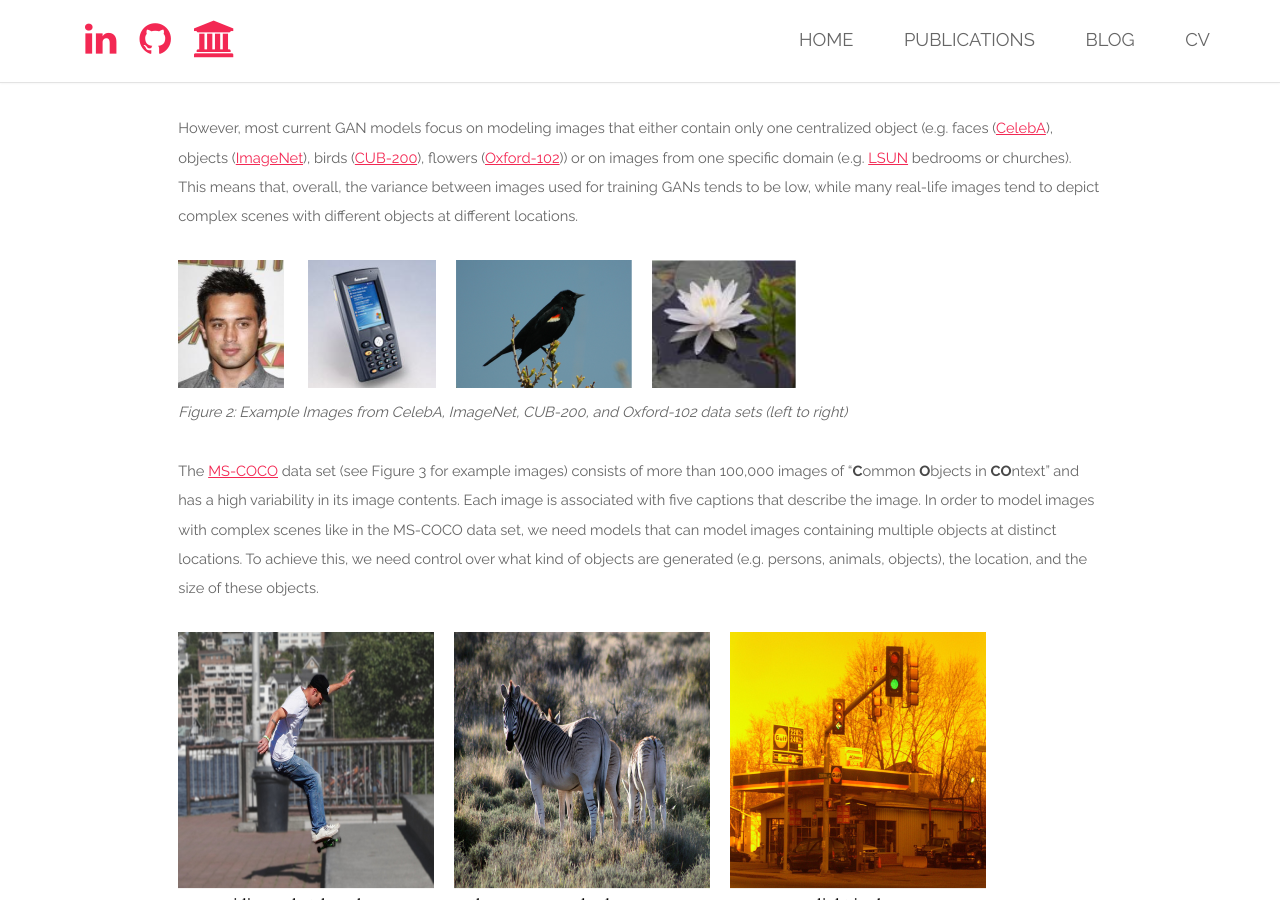
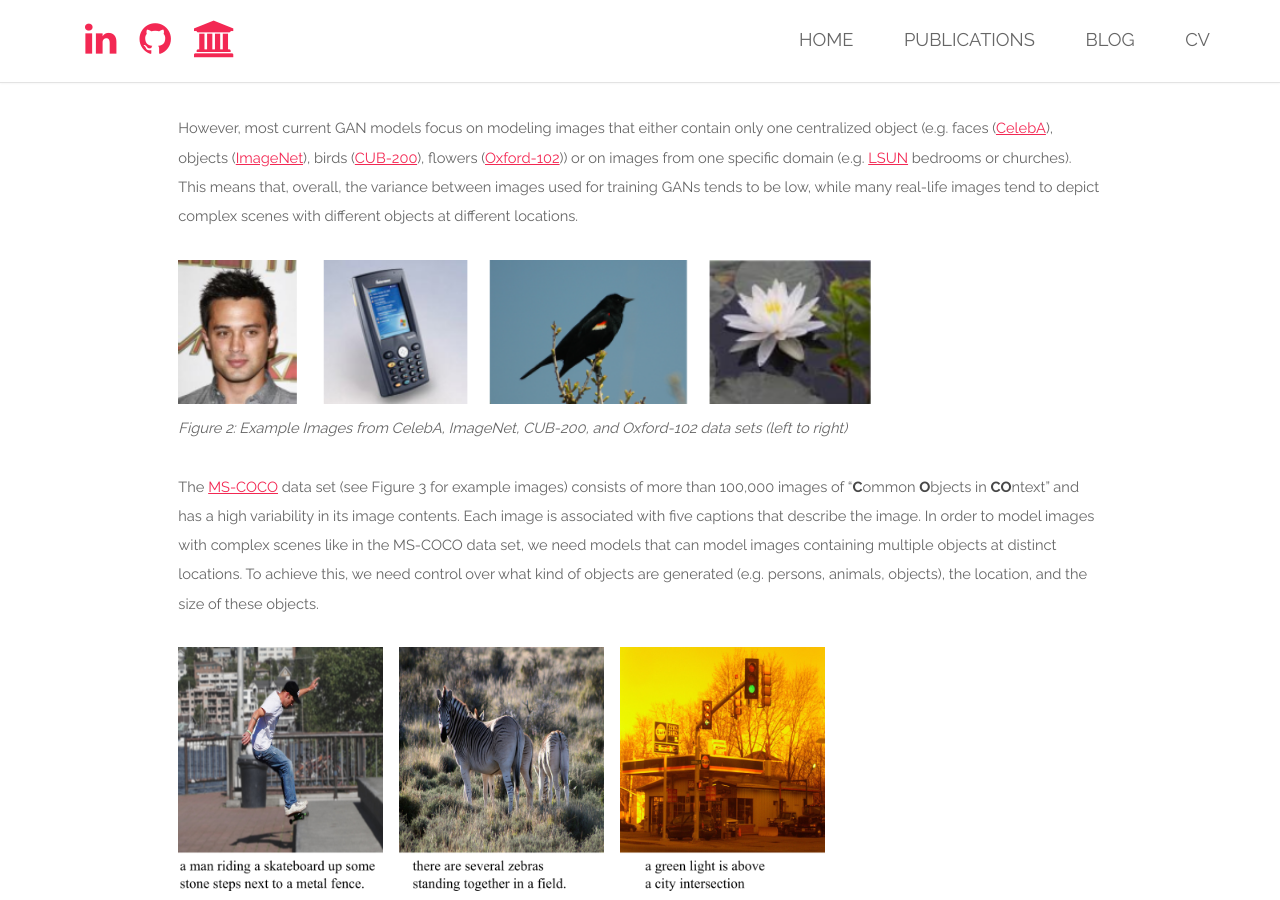
Before and after one commit to tohinz/tohinz.github.io, a Jekyll site: the page built from blog/generating-multiple-objects-at-spatially-distinct-locations.md, in a window 1280 px wide and 900 px high, scrolled down 1424 px. Built offline with Jekyll 4.4.1, drawn with Linux system fonts in a browser that asks for light colours; a script that is not in the unit is left out; comment, search, counter and statistics services are not loaded.

Commit message:
update blog

```diff
--- a/blog/generating-multiple-objects-at-spatially-distinct-locations.md
+++ b/blog/generating-multiple-objects-at-spatially-distinct-locations.md
@@ -30,7 +30,7 @@
 However, most current GAN models focus on modeling images that either contain only one centralized object (e.g. faces ([CelebA](http://mmlab.ie.cuhk.edu.hk/projects/CelebA.html)), objects ([ImageNet](http://www.image-net.org/){:target="_blank"}), birds ([CUB-200](http://www.vision.caltech.edu/visipedia/CUB-200-2011.html){:target="_blank"}), flowers ([Oxford-102](http://www.robots.ox.ac.uk/~vgg/data/flowers/102/){:target="_blank"})) or on images from one specific domain (e.g. [LSUN](http://lsun.cs.princeton.edu/2017/){:target="_blank"} bedrooms or churches). This means that, overall, the variance between images used for training GANs tends to be low, while many real-life images tend to depict complex scenes with different objects at different locations.
 
 <figure>
-    <img src="../images/blog/ICLR2019/datasets_examples.png" alt="Example Images from CelebA, ImageNet, ..."/>
+    <img src="../images/blog/ICLR2019/datasets_examples.png" alt="Example Images from CelebA, ImageNet, ..." width="75%"/>
     <figcaption><i>Figure 2: Example Images from CelebA, ImageNet, CUB-200, and Oxford-102 data sets (left to right)</i></figcaption>
 </figure>
 <p></p>
@@ -38,7 +38,7 @@
 The [MS-COCO](http://cocodataset.org/#home){:target="_blank"} data set (see Figure 3 for example images) consists of more than 100,000 images of "**C**ommon **O**bjects in **CO**ntext" and has a high variability in its image contents. Each image is associated with five captions that describe the image. In order to model images with complex scenes like in the MS-COCO data set, we need models that can model images containing multiple objects at distinct locations. To achieve this, we need control over what kind of objects are generated (e.g. persons, animals, objects), the location, and the size of these objects.
 
 <figure>
-    <img src="../images/blog/ICLR2019/coco_examples.png" alt="Example Images COCO with captions"/>
+    <img src="../images/blog/ICLR2019/coco_examples.png" alt="Example Images COCO with captions" width="70%"/>
     <figcaption><i>Figure 3: Example Images from the MS-COCO data set.</i></figcaption>
 </figure>
 <p></p>
@@ -46,7 +46,7 @@
 [Current](https://arxiv.org/abs/1804.01622){:target="_blank"} [work](https://arxiv.org/abs/1711.11585){:target="_blank"} [often](https://arxiv.org/abs/1612.00215){:target="_blank"} approaches this challenge by using a scene layout as additional conditional input to the model. A scene layout basically defines the structure of a given scene on a high-level, abstract basis and describes where in the image certain objects should be located. GANs that make use of these layouts therefore have more information about the image they should generate and we can control the image generation process by adapting the individual scene layouts. However, in order to train these models we need images with a known scene layout, which is usually obtained by having humans annotate images. As a result, many of the recent models are trained on the [COCO-Stuff](https://github.com/nightrome/cocostuff) data set (see Figure 4), which augments the MS-COCO data set with pixel-level annotations.
 
 <figure>
-    <img src="../images/blog/ICLR2019/coco_stuff_example.png" alt="Example of semantic layout image and COCO-Stuff"/>
+    <img src="../images/blog/ICLR2019/coco_stuff_example.png" alt="Example of semantic layout image and COCO-Stuff" width="75%"/>
     <figcaption><i>Figure 4: Example images from the COCO-Stuff data set and their respective scene layout</i></figcaption>
 </figure>
 <p></p>
@@ -54,7 +54,7 @@
 Our work takes a similar approach, but instead of needing a complete scene layout for each image during training we only require the location of "salient" objects within the image (see Figure 5), while the rest of the scene (e.g. the background) is generated automatically. This reduces the amount of labels we need for our training images. Additionally, it also makes it easier to modify the layout of an image, since all we have to do is move around the location of the objects whose location we want to change, while the model will keep the background and the relationships between the objects coherent without further instructions.
 
 <figure>
-    <img src="../images/blog/ICLR2019/coco_bbox_example.png" alt="Examples of COCO imgs with bboxes"/>
+    <img src="../images/blog/ICLR2019/coco_bbox_example.png" alt="Examples of COCO imgs with bboxes" width="70%"/>
     <figcaption><i>Figure 5: Examples of MS-COCO imgages with the respecitve bounding boxes</i></figcaption>
 </figure>
 <p></p>
@@ -159,7 +159,7 @@
 On the Multi-MNIST data set we use training images that contain three digits at non-overlapping positions.
 
 <figure>
-    <img src="../images/blog/ICLR2019/multi_mnist_real.png" alt="Multi-MNIST real examples"/>
+    <img src="../images/blog/ICLR2019/multi_mnist_real.png" alt="Multi-MNIST real examples" width="100%"/>
     <figcaption><i>Figure 15: Real samples from the our Multi-MNIST data set.</i></figcaption>
 </figure>
 <p></p>
@@ -167,7 +167,7 @@
 After the training was finished we can use our model to generate new images in which we can specify where a digit should occur and what kind of digits should be generated. Even though our training images only consisted of images that contained exactly three digits our model is able to generate images with various amounts of digits:
 
 <figure>
-    <img src="../images/blog/ICLR2019/multi_mnist_digit_example.png" alt="Multi-MNIST generated examples"/>
+    <img src="../images/blog/ICLR2019/multi_mnist_digit_example.png" alt="Multi-MNIST generated examples" width="100%"/>
     <figcaption><i>Figure 16: Generated Multi-MNIST images with different numbers of digits per image (yellow digits are the ground truth labels given to the generator, bounding boxes highlighted for visualization).</i></figcaption>
 </figure>
 <p></p>
@@ -175,7 +175,7 @@
 Furthermore, we can also change the size of the digits within the images:
 
 <figure>
-    <img src="../images/blog/ICLR2019/multi_mnist_size_example.png" alt="Multi-MNIST generated examples; different size"/>
+    <img src="../images/blog/ICLR2019/multi_mnist_size_example.png" alt="Multi-MNIST generated examples; different size" width="100%"/>
     <figcaption><i>Figure 17: Generated Multi-MNIST images where digits are different sizes.</i></figcaption>
 </figure>
 <p></p>
@@ -187,7 +187,7 @@
 The CLEVR data set consists of images which contain different objects (cylinders, cubes, and spheres) of different sizes, colors, and materials at different locations.
 
 <figure>
-    <img src="../images/blog/ICLR2019/clevr_real_examples.png" alt="CLEVR real examples"/>
+    <img src="../images/blog/ICLR2019/clevr_real_examples.png" alt="CLEVR real examples" width="100%"/>
     <figcaption><i>Figure 18: Real samples from our CLEVR data set.</i></figcaption>
 </figure>
 <p></p>
@@ -195,7 +195,7 @@
 We rendered images that contain 2-4 objects at various locations and again trained our model. After the training was finished we can generate images in which we can control different aspects (object category, color, location, and size) of the objects. As before, we can also generate images that contain more objects in an image than were observed during training.
 
 <figure>
-    <img src="../images/blog/ICLR2019/clevr_generated.png" alt="CLEVR generated examples"/>
+    <img src="../images/blog/ICLR2019/clevr_generated.png" alt="CLEVR generated examples" width="100%"/>
     <figcaption><i>Figure 19: Generated CLEVR images. The left image of each pair is rendered by the rendering software, the right image of each pair is the image generated by our model (bounding boxes highlighted for visualization).</i></figcaption>
 </figure>
 <p></p>
@@ -204,7 +204,7 @@
 To test the generalization capabilities of our model we also used an adapted version of the CLEVR data set (CLEVR CoGenT) in which some color-object combinations only occur in either the training or the test set. Specifically, in the training set cubes are either gray, blue, brown, or yellow, while cylinders are either red, green, purple, or cyan. In the test set these combinations are inverted. Spheres can have either color in both the training and the test set. We can see that our model is able to generalize to novel object-color combinations, even though we can observe some minor artifacts.
 
 <figure>
-    <img src="../images/blog/ICLR2019/clevr_cogent.png" alt="CLEVR generated examples, CoGenT"/>
+    <img src="../images/blog/ICLR2019/clevr_cogent.png" alt="CLEVR generated examples, CoGenT" width="100%"/>
     <figcaption><i>Figure 20: Generated images from the CLEVR-CoGenT data set.</i></figcaption>
 </figure>
 <p></p>
@@ -255,7 +255,7 @@
 Another issue is the generalization of objects to previously unseen locations. Experiments on the Multi-MNIST data set show that the model in its current form is unable to generalize objects to locations at which it has not seen **any** object during training. When we train the model with images that do not contain any digits in the lower half of the image, the model also fails to generate images that contain digits in the lower half of the image.
 
 <figure>
-    <img src="../images/blog/ICLR2019/multi_mnist_digit_bottom_half.png" alt="Mulit-MNIST generated examples; no digit in lower half"/>
+    <img src="../images/blog/ICLR2019/multi_mnist_digit_bottom_half.png" alt="Mulit-MNIST generated examples; no digit in lower half" width="100%"/>
     <figcaption><i>Figure 24: Generated images from the Multi-MNIST data set when the model was trained with images that do not contain any digits in the lower half. Digits in the top half of the image are still recognizable, but digit quality degenerates in the lower half of the image.</i></figcaption>
 </figure>
 <p></p>
@@ -263,7 +263,7 @@
 However, our model is able to generalize objects to locations at which it has not observed that specific object before, as long as other (similar) objects have been observed at that location. We trained our model with images that contain only the digits {0,1,2,3,4} in the top half of the image and only digits {5,6,7,8,9} in the bottom half of the image. After training, the model is capable of generating images that contain digits 0-4 also in the bottom half of the image and digits 5-9 in the top half.
 
 <figure>
-    <img src="../images/blog/ICLR2019/multi_mnist_digit_generalization.png" alt="Multi_MNIST generated examples; digit generalization"/>
+    <img src="../images/blog/ICLR2019/multi_mnist_digit_generalization.png" alt="Multi_MNIST generated examples; digit generalization" width="100%"/>
     <figcaption><i>Figure 25: Generated images from the Multi-MNIST data set when the model was trained with images that only contain digits 0-4 in the top half of the image and digits 5-9 in the bottom half. We can see that the model is able to generalize digits to previously unseen locations, e.g. generating a "0" in the bottom half of an image.</i></figcaption>
 </figure>
 <p></p>
```
